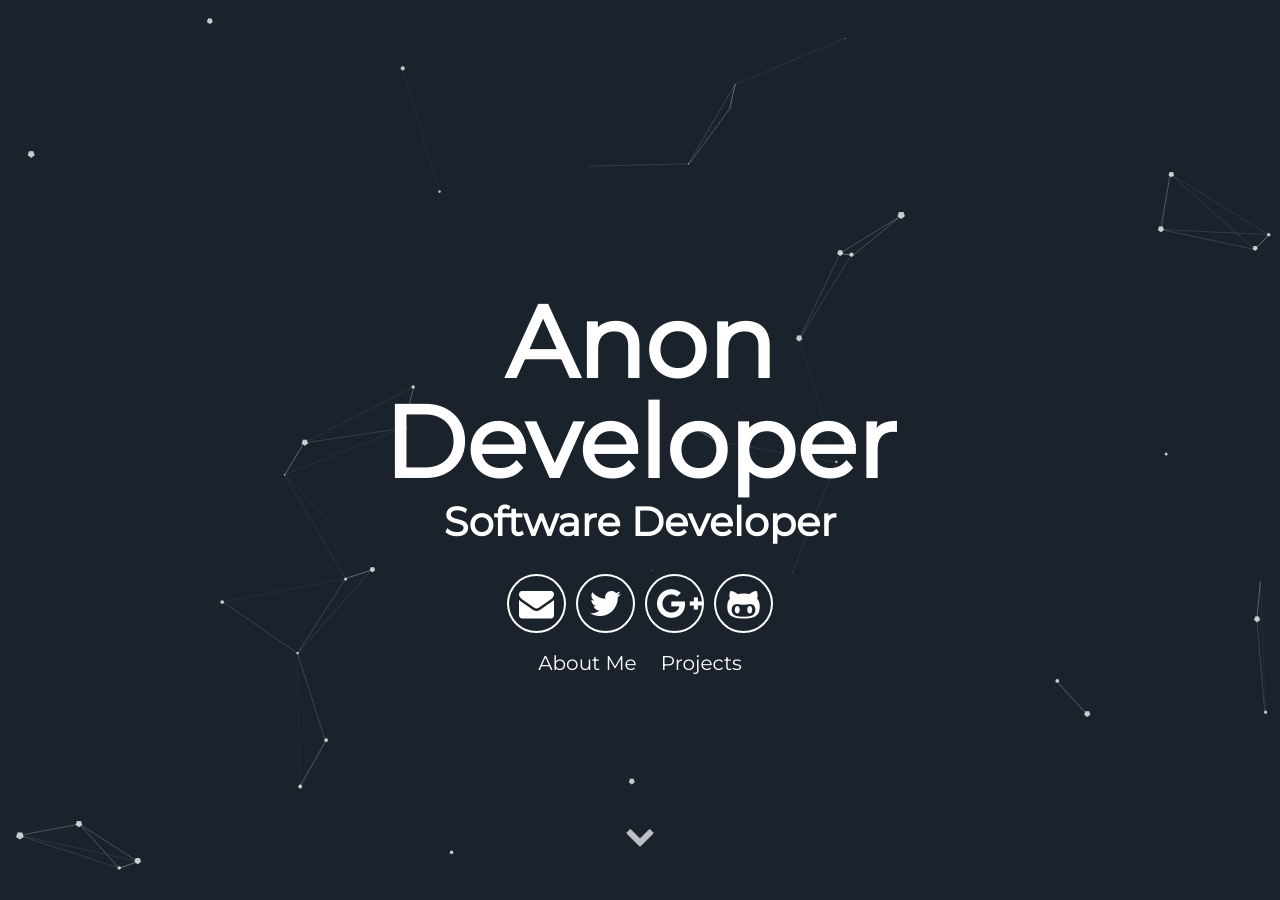
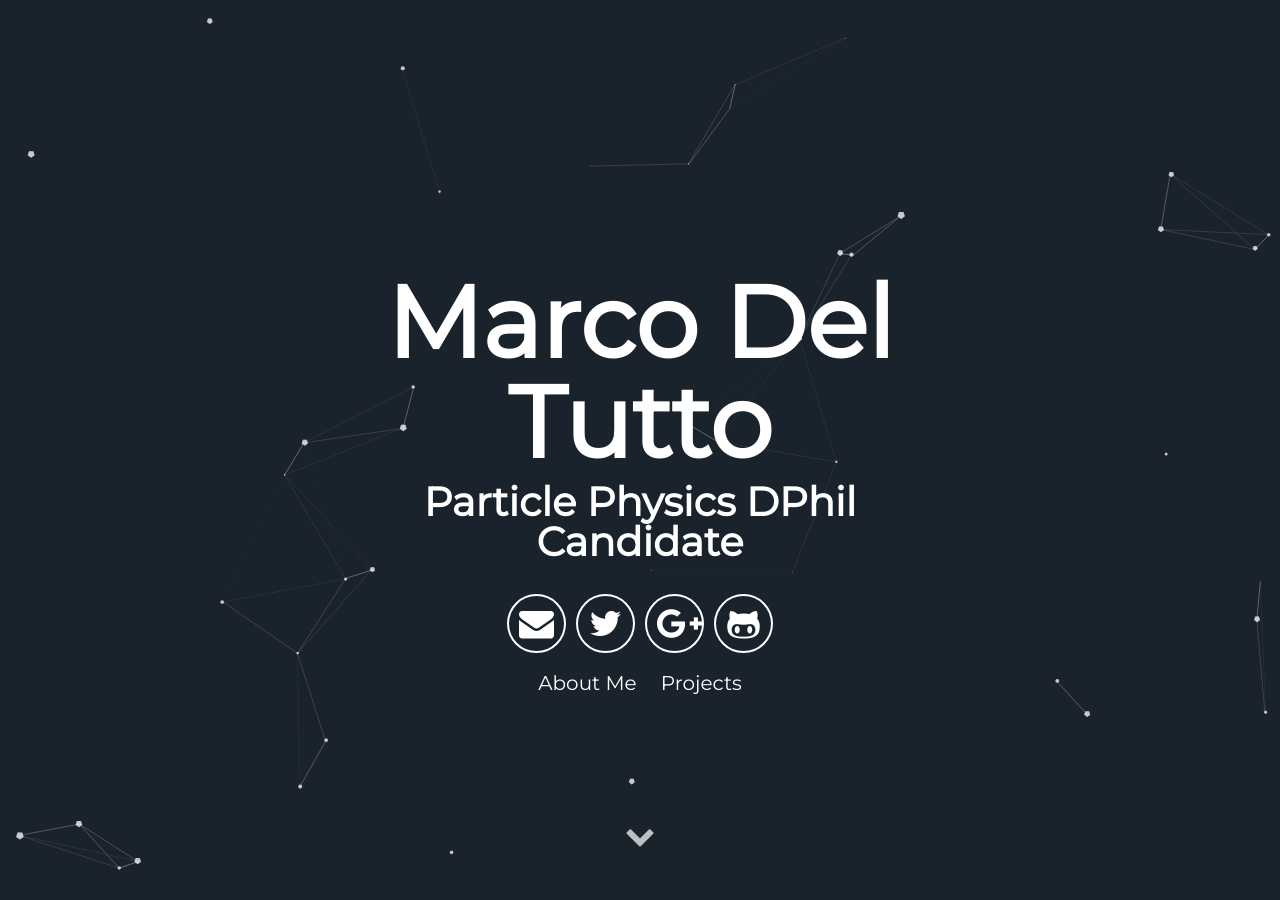
Before and after one commit to marcodeltutto/marcodeltutto.github.io, a Jekyll site: the page built from index.html, in a window 1280 px wide and 900 px high. Built offline with Jekyll 4.4.1, drawn with Linux system fonts in a browser that asks for light colours; some of the changed text lies outside the part shown.

Commit message:
change name

```diff
--- a/_config.yml
+++ b/_config.yml
@@ -5,10 +5,10 @@ description: A blog about lorem ipsum dolor sit amet
 # url: "localhost:3000" # the base hostname & protocol for your site e.g. http://willianjusten.com.br
 
 # User settings
-username: Anon Developer
+username: Marco Del Tutto
 user_description: Bicycle rights irony actually neutra typewriter lyft. Man bun taxidermy put a bird on it, umami yr ramps pop-up ugh bushwick chia lo-fi. Occupy bitters pour-over snackwave you probably haven't heard of them small batch. Cornhole mustache man bun letterpress echo park VHS.
-user_title: Software Developer
-email: anon@anon.com
+user_title: Particle Physics DPhil Candidate
+email: marco.deltutto@physics.ox.ac.uk
 twitter_username: lorem_ipsum
 github_username:  lorem_ipsum
 gplus_username:  lorem_ipsum
```
